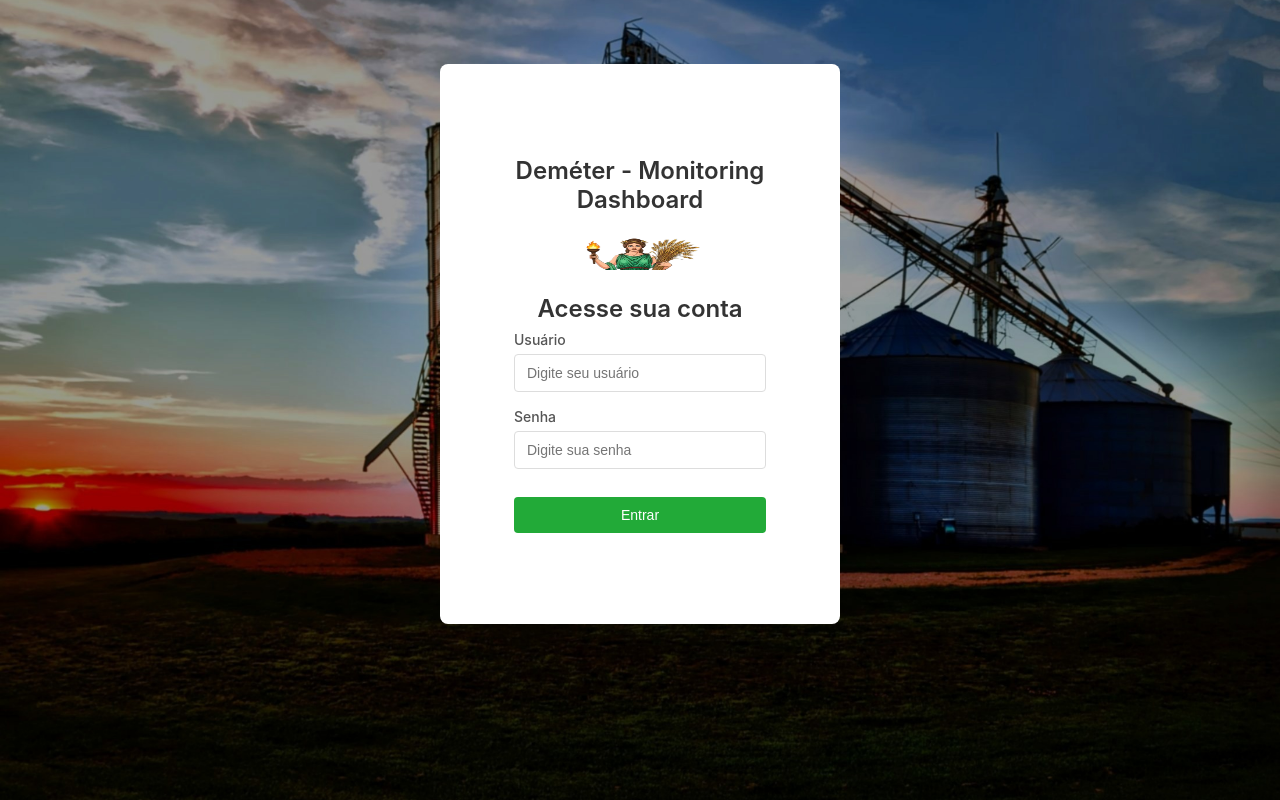
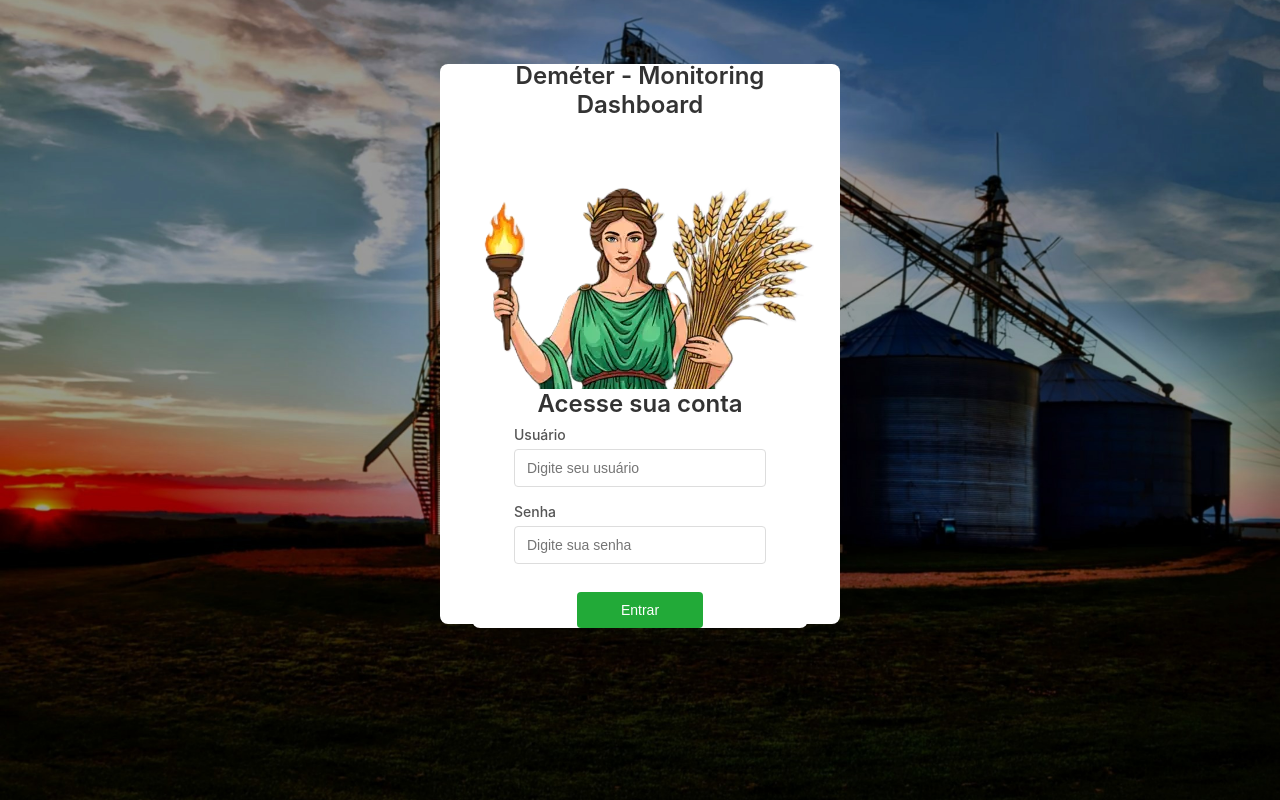
Before and after one commit to felipperaia/Dashboard-Frontend-Teste-, a React (Vite) app: page /login in a window 1280 px wide. Built offline with nearby package versions, Linux system fonts and the light colour scheme; no server answers.

Commit message:
sdfsdfsdf

```diff
--- a/src/pages/Login.jsx
+++ b/src/pages/Login.jsx
@@ -115,7 +115,7 @@ export default function Login({ onLoginSuccess }) {
   return (
     <div style={{...styles.container, display: "flex", flexDirection: "column", alignItems: "center", justifyContent: "center", height: "70vh", marginTop: "4rem" }}>
       <h1 style={{...styles.title, marginBottom: "1rem" }}>Deméter - Monitoring Dashboard</h1>
-      <img src={logo} alt="Deméter Logo" style={{width:120, height:40, marginBottom:24}} />
+      <img src={logo} alt="Deméter Logo"/>
         <div style={styles.loginBox}>
           <h2 style={{...styles.title, marginBottom:8}}>Acesse sua conta</h2>
 
@@ -161,7 +161,6 @@ export default function Login({ onLoginSuccess }) {
               {error}
             </div>
           )}
-
         <button
           type="button"
           onClick={handleSubmit}
@@ -171,9 +170,10 @@ export default function Login({ onLoginSuccess }) {
             ...(loading ? styles.buttonDisabled : {}),
             padding: "10px 14px",
             fontSize: "14px",
-              width: "100%",
-              maxWidth: "320px",
-              marginTop: 12
+            width: "50%",
+            maxWidth: "160px",
+            margin: "12px auto 0",
+            display: "block"
           }}
         >
           {loading ? "Entrando..." : "Entrar"}
```
Lines whose indentation alone changed are shown as unchanged.
